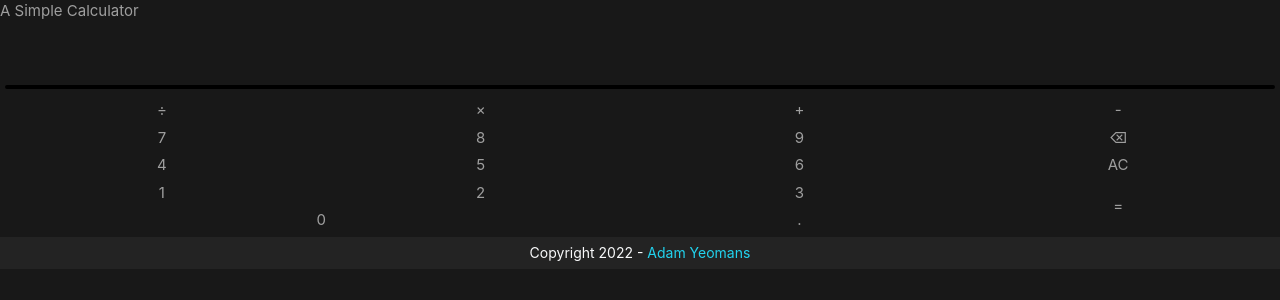
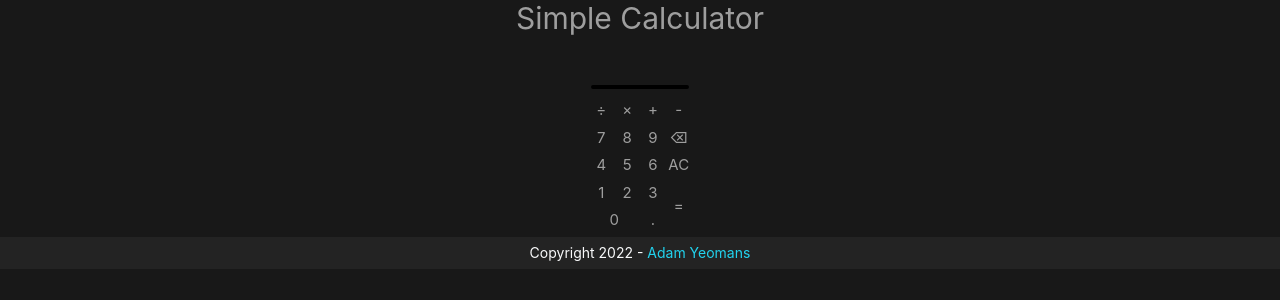
Before and after one commit to AdamYeomans/js-calculator, a website: page dist/index.html in a window 1280 px wide. Drawn offline with Linux system fonts and the light colour scheme.

Commit message:
Centering content

```diff
--- a/dist/index.html
+++ b/dist/index.html
@@ -10,10 +10,10 @@
   </head>
   <body>
     <div class="">
-      <header class="">
-        <h1 class="">A Simple Calculator</h1>
+      <header class="w-full text-center">
+        <h1 class="text-3xl">Simple Calculator</h1>
       </header>
-      <div class="">
+      <div class="container flex flex-col justify-center items-center">
         <div class="">
           <div id="display-box">
             <div id="display" class="">
```
Also changed, not shown: dist/index.css.
